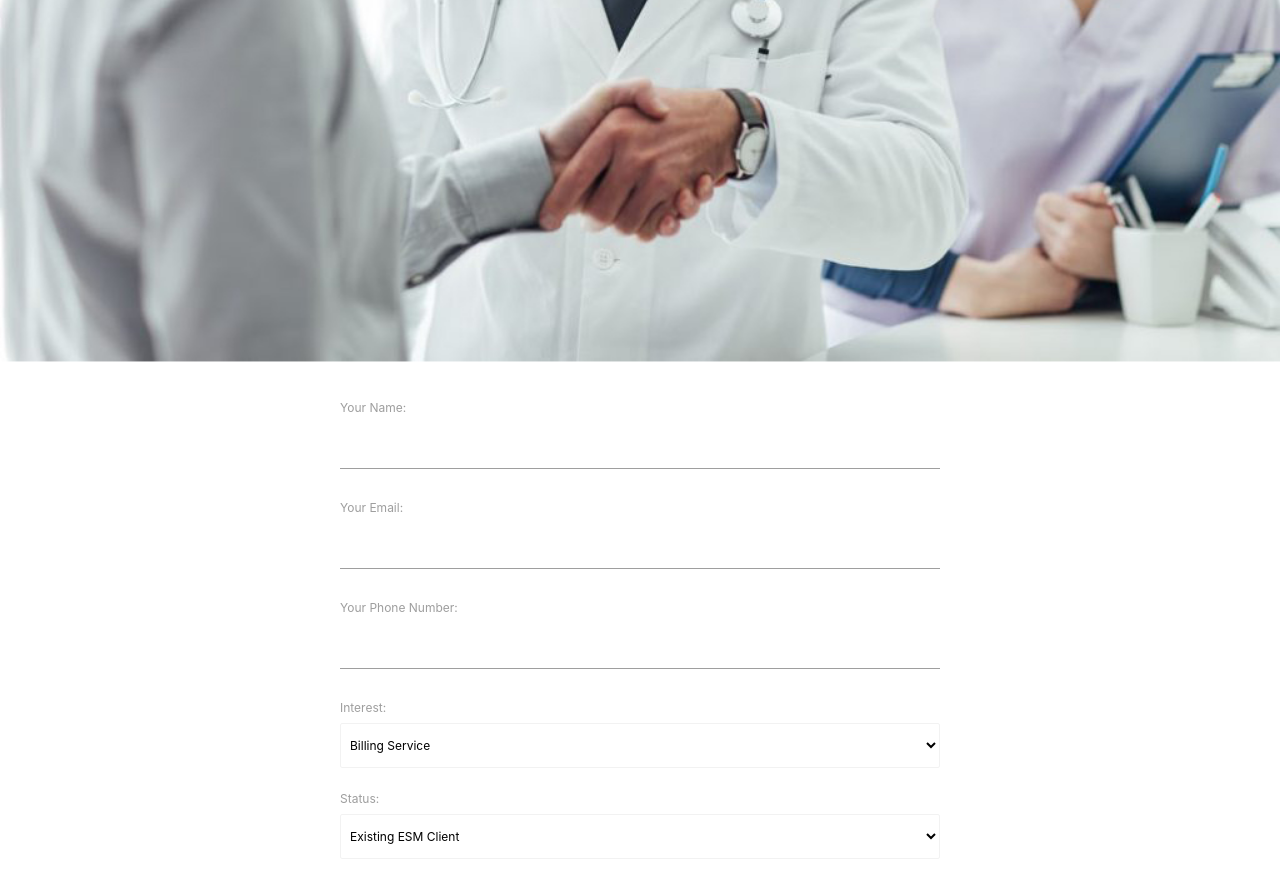
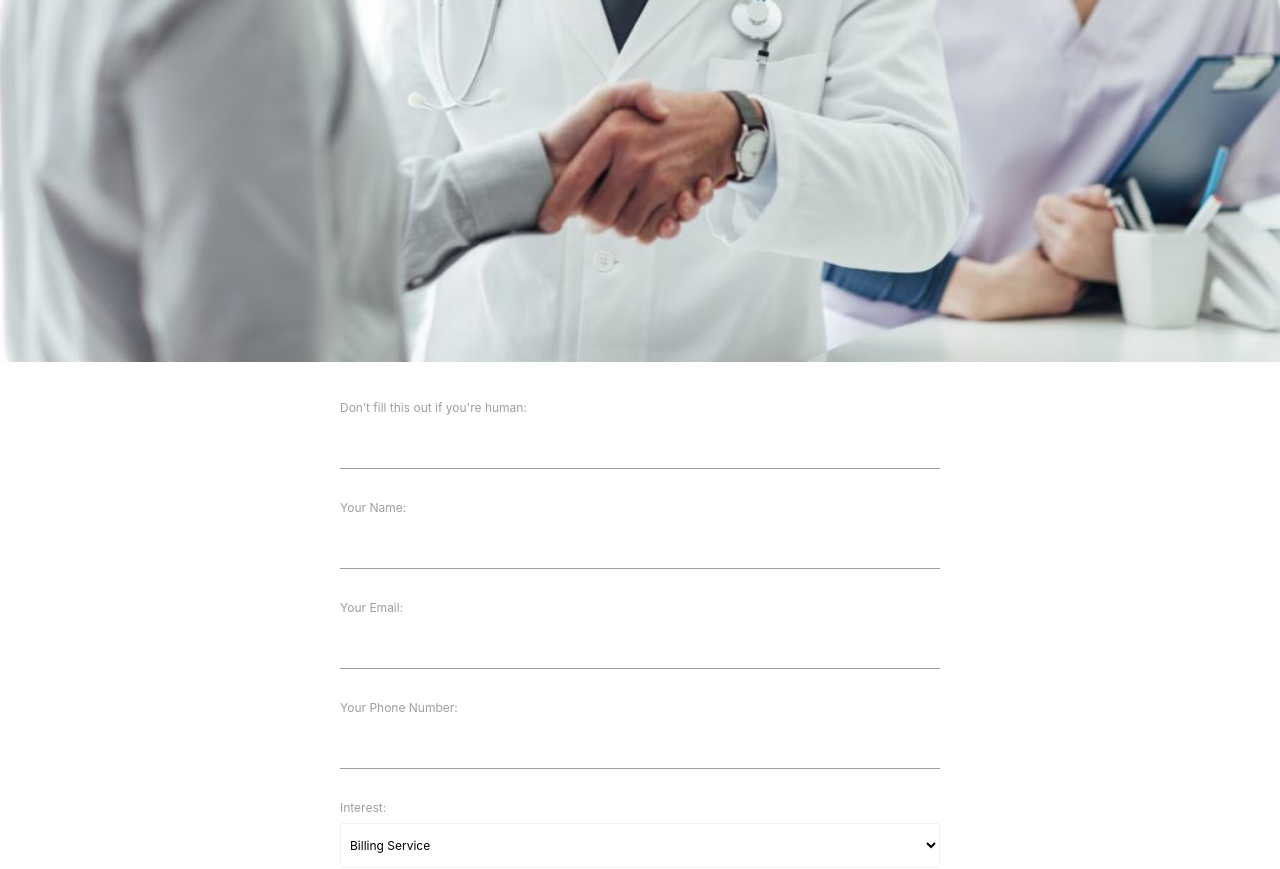
Before and after one commit to amrules/esm-billing-consulting, a website: page parallax-template/contact.html in a window 1280 px wide. Shown: the part 83-952 px from the top of the page. Drawn offline with nearby package versions, Linux system fonts and the light colour scheme.

Commit message:
added honeypot to form

```diff
--- a/parallax-template/contact.html
+++ b/parallax-template/contact.html
@@ -45,7 +45,10 @@
         <div class="row">
             <!-- <div class="col s8"> -->
 
-      <form name="contact" method="POST" netlify>
+      <form name="contact" method="POST" netlify-honeypot="bot-field" data-netlify="true">
+        <p class="hidden">
+              <label>Don’t fill this out if you're human: <input name="bot-field" /></label>
+        </p>
         <p>
           <label>Your Name: <input type="text" name="name" /></label>
         </p>
```
Also changed, not shown: 1 other file.
